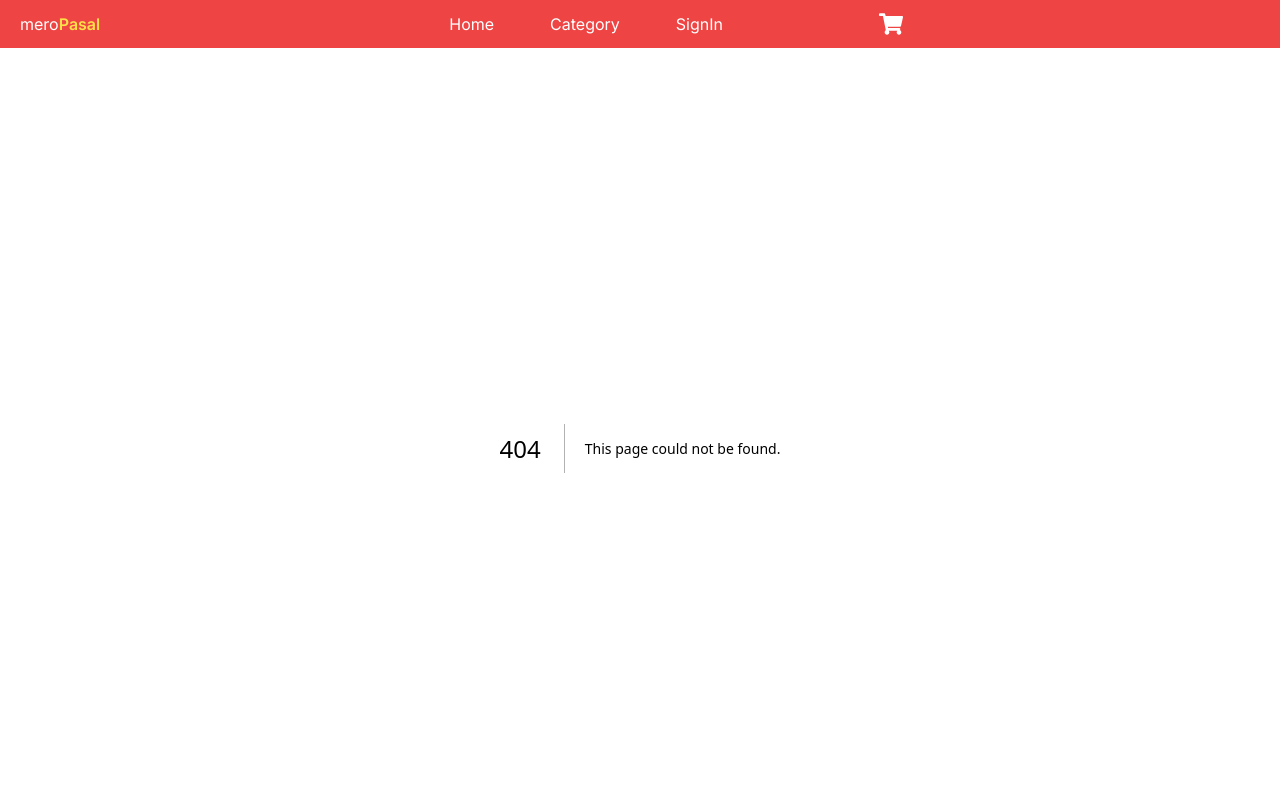
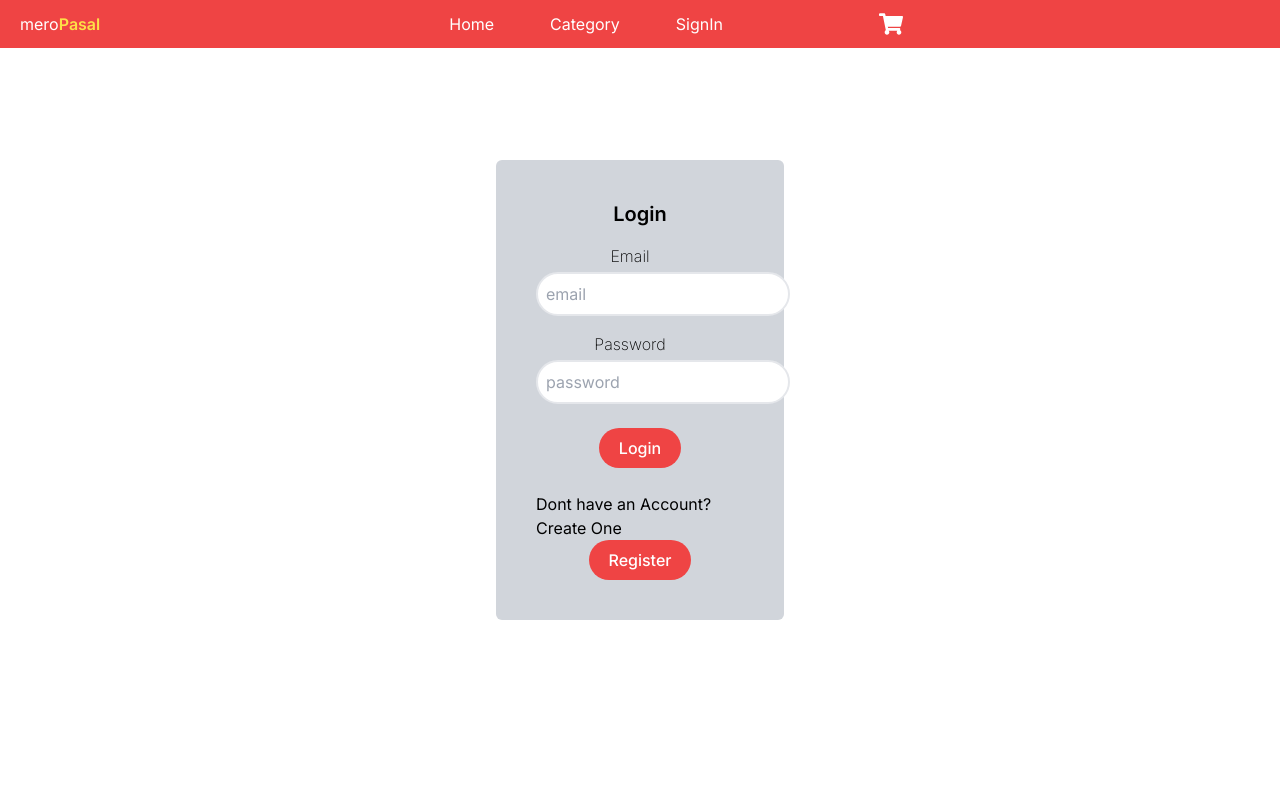
Before and after one commit to notafshal/meropasal, a Next.js app: page /login in a window 1280 px wide. Before the commit this address had no page. Shown: the top 800 px of the page. Built offline with nearby package versions, Linux system fonts and the light colour scheme.

Commit message:
log in page

```diff
--- /dev/null
+++ b/src/app/context/CartContext.tsx
@@ -0,0 +1,9 @@
+"use client";
+
+import { createContext, useState } from "react";
+
+type CartContextType = {
+  cartTotal: number;
+};
+
+const CartContext = createContext<CartContextType | null>(null);
--- /dev/null
+++ b/src/app/login/page.tsx
@@ -0,0 +1,45 @@
+import Link from "next/link";
+
+const Login = () => {
+  return (
+    <div className="h-screen w-screen">
+      <div className="flex flex-col gap-4 bg-gray-300 h-screen lg:w-72 lg:h-fit lg:rounded-md lg:mx-auto lg:my-28 lg:p-10 ">
+        <h1 className="text-center  font-semibold text-xl">Login</h1>
+        <div className="flex justify-center flex-col">
+          <label className="flex mb-1 mr-5 justify-center font-extralight">
+            Email
+          </label>
+
+          <input
+            placeholder="email"
+            className="p-2 mx-auto border-2 rounded-3xl "
+          />
+        </div>
+        <div className="flex justify-center flex-col">
+          <label className="flex  mb-1 mr-5 justify-center font-extralight">
+            Password
+          </label>
+
+          <input
+            placeholder="password "
+            className="mx-auto p-2 border-2 rounded-3xl"
+          />
+        </div>
+        <div className="text-center my-2">
+          <button className="bg-red-500 p-2 px-5 text-white font-medium rounded-3xl ">
+            Login
+          </button>
+        </div>
+        <div className="mx-auto flex justify-center flex-col">
+          <h2>Dont have an Account? Create One</h2>
+          <Link href="/register" className="mx-auto">
+            <button className="bg-red-500 mx-auto p-2 px-5 text-white font-medium rounded-3xl ">
+              Register
+            </button>
+          </Link>
+        </div>
+      </div>
+    </div>
+  );
+};
+export default Login;
--- a/src/app/product/[id]/page.tsx
+++ b/src/app/product/[id]/page.tsx
@@ -17,7 +17,6 @@ interface ProductDetails {
   };
 }
 const ProductPage = ({ params }: { params: { id: number } }) => {
-  const { addItem } = useCart();
   const [productDetails, setProductDetails] = useState<ProductDetails | null>();
   useEffect(() => {
     axios.get(`https://fakestoreapi.com/products/${params.id}`).then((res) => {
@@ -46,13 +45,14 @@ const ProductPage = ({ params }: { params: { id: number } }) => {
             Rs. {productDetails?.price}
           </p>{" "}
           <div className="flex gap-4">
-            <Link href="/cart">
-              <button className="bg-red-500 p-3 text-white font-semibold rounded-sm">
-                Buy Now
-              </button>
-            </Link>
+            <button className="bg-red-500 p-3 text-white font-semibold rounded-sm">
+              Buy Now
+            </button>
 
-            <button className="bg-red-500 p-3 text-white font-semibold rounded-sm">
+            <button
+              className="bg-red-500 p-3 text-white font-semibold rounded-sm"
+              onClick={() => {}}
+            >
               Add to Cart
             </button>
           </div>
--- /dev/null
+++ b/src/app/register/page.tsx
@@ -0,0 +1,4 @@
+const Register = () => {
+  return <> regsister</>;
+};
+export default Register;
--- a/src/components/Navbar.tsx
+++ b/src/components/Navbar.tsx
@@ -62,8 +62,9 @@ const Navbar = () => {
               <Link href="/category">
                 <li>Category</li>
               </Link>
-
-              <li>SignIn</li>
+              <Link href="/login">
+                <li>SignIn</li>
+              </Link>
             </ul>
           </div>
         </div>
```
